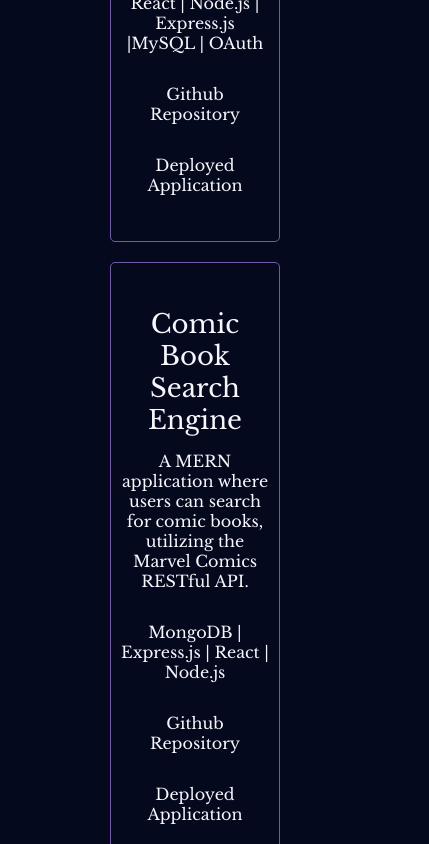
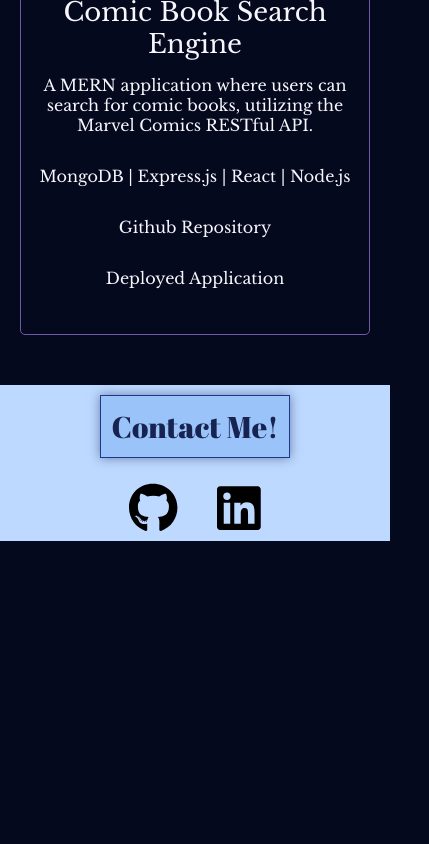
Before and after one commit to aarosan/react-portfolio, a React (Create React App) app: page / in a window 390 px wide. Shown: the part 1956-2800 px from the top of the page, 429 px wide, since content can reach past the window. After the commit the page ends 2497 px from the top, so only its background shows below. Built offline with nearby package versions, Linux system fonts and the light colour scheme.

Commit message:
fixed response bugs

```diff
--- a/src/components/footer.jsx
+++ b/src/components/footer.jsx
@@ -25,7 +25,6 @@
                             <a href="https://linkedin.com/in/aaron-ross-sanchez" target="_blank" rel="noopener noreferrer" style={{ fontSize: "50px", color: "black" }}>
                                 <FontAwesomeIcon icon={faLinkedin} />
                             </a>
-                        aaron.ross.sanchez@gmail.com
                     </div>
 
                 </div>
--- a/src/components/styles/allProjects.css
+++ b/src/components/styles/allProjects.css
@@ -67,6 +67,8 @@
 @media screen and (max-width: 639px) {
     .all-projects-container {
         flex-direction: column;
+        margin-left: 10px;
+        margin-right: 10px;
     }
 
     .all-projects-project {
--- a/src/components/styles/footer.css
+++ b/src/components/styles/footer.css
@@ -25,6 +25,7 @@
     font-style: normal;
     font-size: 30px;
     color: #172452;
+    text-align: center;
 }
 
 .contact-information {
@@ -35,6 +36,7 @@
     padding: 0 20px 0 20px;
 }
 
+
 @media screen and (max-width: 768px) {
     .footer-information {
         flex-direction: column;
@@ -42,13 +44,6 @@
     }
 }
 
-/* @media screen and (min-width: 640px) {
-    .footer-information {
-        flex-direction: column;
-        gap: 10px;
-    }
-} */
-
 @media screen and (max-width: 639px) {
     .footer-information {
         flex-direction: column;
```
Lines whose indentation alone changed are shown as unchanged.
